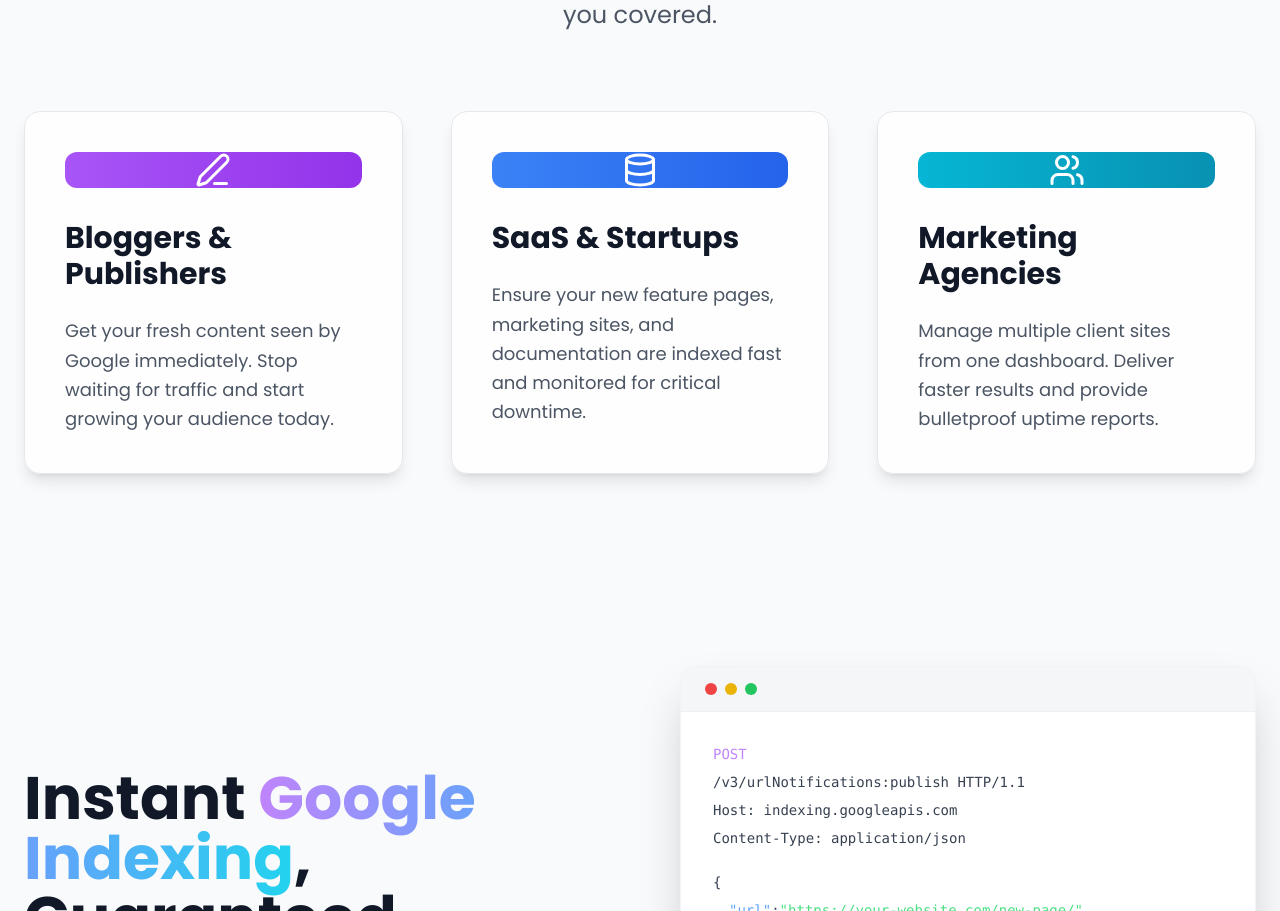
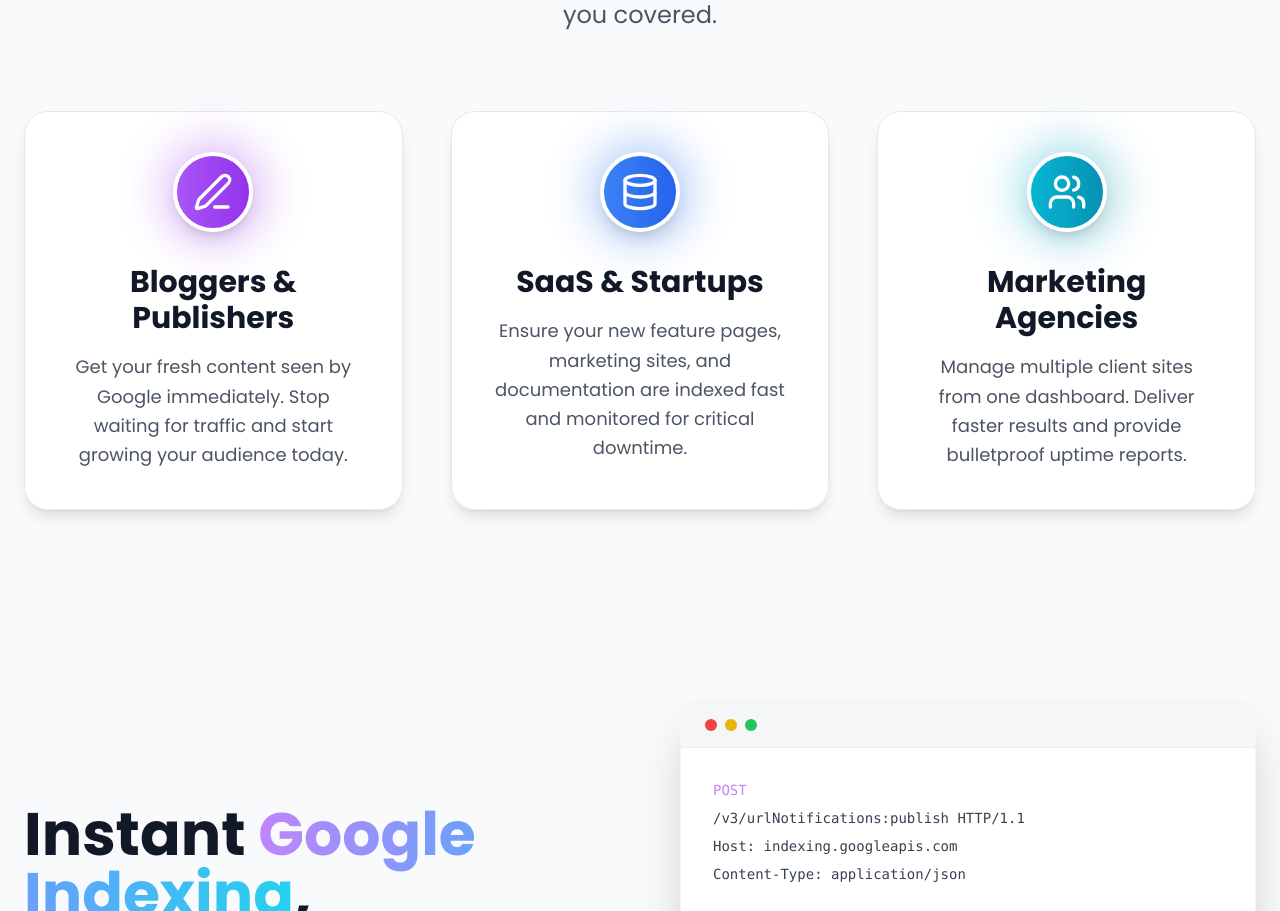
Before and after one commit to Baranidharan911/sitegrip-front, a Next.js app: page / in a window 1280 px wide. Shown: the part 2035-2946 px from the top of the page. Built offline with nearby package versions, Linux system fonts and the light colour scheme; no server answers.

Commit message:
Enhance feature cards UI: modern icon containers, improved spacing, and visual polish

```diff
--- a/src/components/Home/NewFeatures.tsx
+++ b/src/components/Home/NewFeatures.tsx
@@ -39,14 +39,16 @@ const NewFeatures: React.FC = () => {
           {features.map((feature, index) => (
             <div
               key={index}
-              className="bg-white/80 dark:bg-gray-900/50 backdrop-blur-sm rounded-2xl p-8 lg:p-10 border border-gray-200 dark:border-gray-800 hover:border-gray-300 dark:hover:border-gray-700 transition-all duration-300 hover:transform hover:scale-105 shadow-lg"
+              className="bg-white/90 dark:bg-gray-900/60 backdrop-blur-lg rounded-3xl p-10 flex flex-col items-center border border-gray-200 dark:border-gray-800 hover:shadow-2xl hover:scale-105 transition-all duration-300 shadow-lg group"
             >
-              <div className={`w-18 h-18 mb-8 rounded-xl bg-gradient-to-r ${feature.color} flex items-center justify-center`}>
-                <feature.icon className="h-9 w-9 text-white" />
+              <div className="relative mb-8 flex items-center justify-center">
+                <div className={`absolute w-24 h-24 rounded-full blur-xl opacity-40 bg-gradient-to-r ${feature.color}`}></div>
+                <div className={`w-20 h-20 rounded-full bg-gradient-to-r ${feature.color} flex items-center justify-center shadow-lg z-10 border-4 border-white dark:border-gray-900`}>
+                  <feature.icon className="h-10 w-10 text-white" />
+                </div>
               </div>
-
-              <h3 className="text-2xl md:text-3xl font-bold text-gray-900 dark:text-white mb-6">{feature.title}</h3>
-              <p className="text-lg text-gray-600 dark:text-gray-300 leading-relaxed">{feature.description}</p>
+              <h3 className="text-2xl md:text-3xl font-bold text-gray-900 dark:text-white mb-4 text-center">{feature.title}</h3>
+              <p className="text-lg text-gray-600 dark:text-gray-300 leading-relaxed text-center">{feature.description}</p>
             </div>
           ))}
         </div>
```
